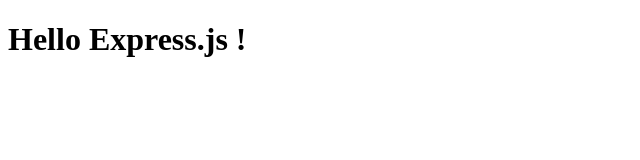
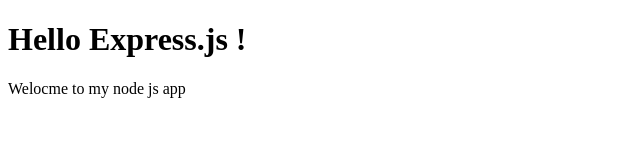
Before and after one commit to shreythakkar11/web-server, a website: page public/index.html in a window 1280 px wide. Shown: the whole page, without its empty margins (0-640 px from the left). Drawn offline with Linux system fonts and the light colour scheme.

Commit message:
Updated index html file

```diff
--- a/public/index.html
+++ b/public/index.html
@@ -8,5 +8,6 @@
 </head>
 <body>
     <h1>Hello Express.js !</h1>
+    <p>Welocme to my node js app</p>
 </body>
 </html>
```
